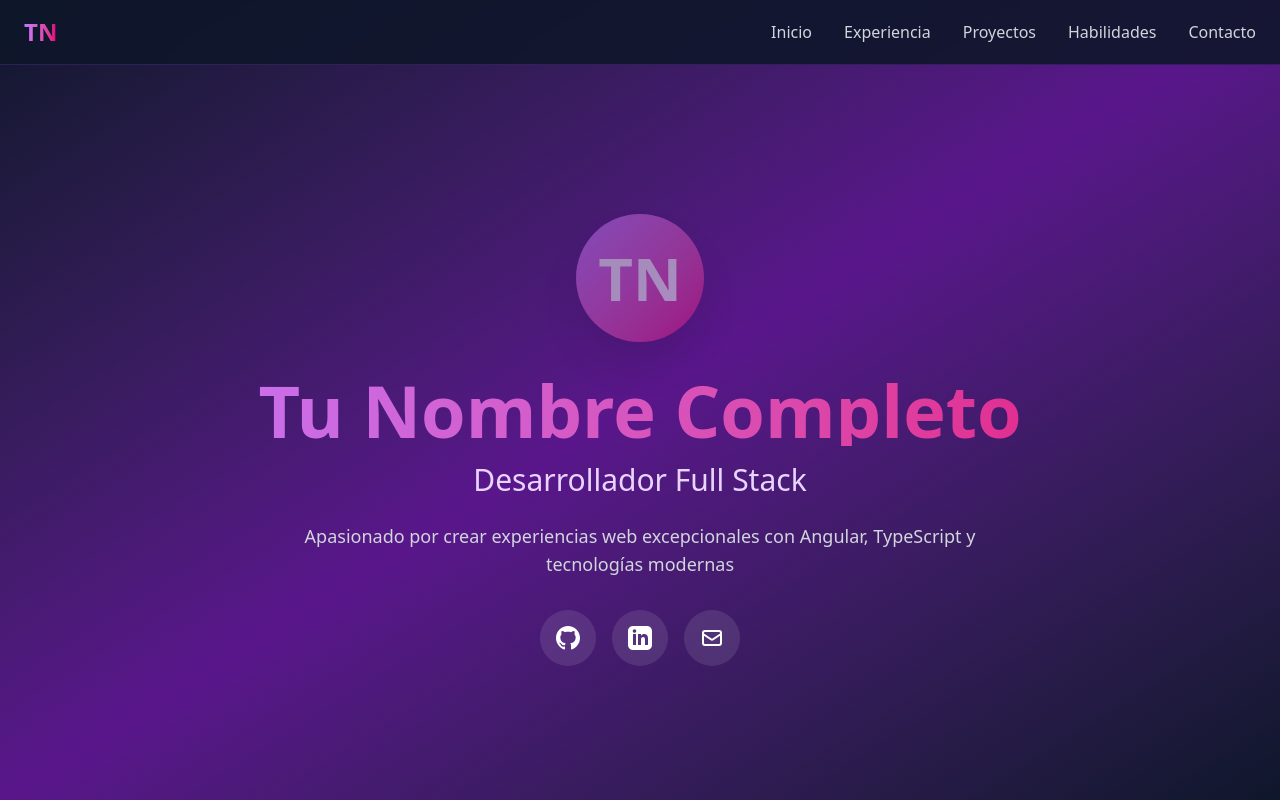
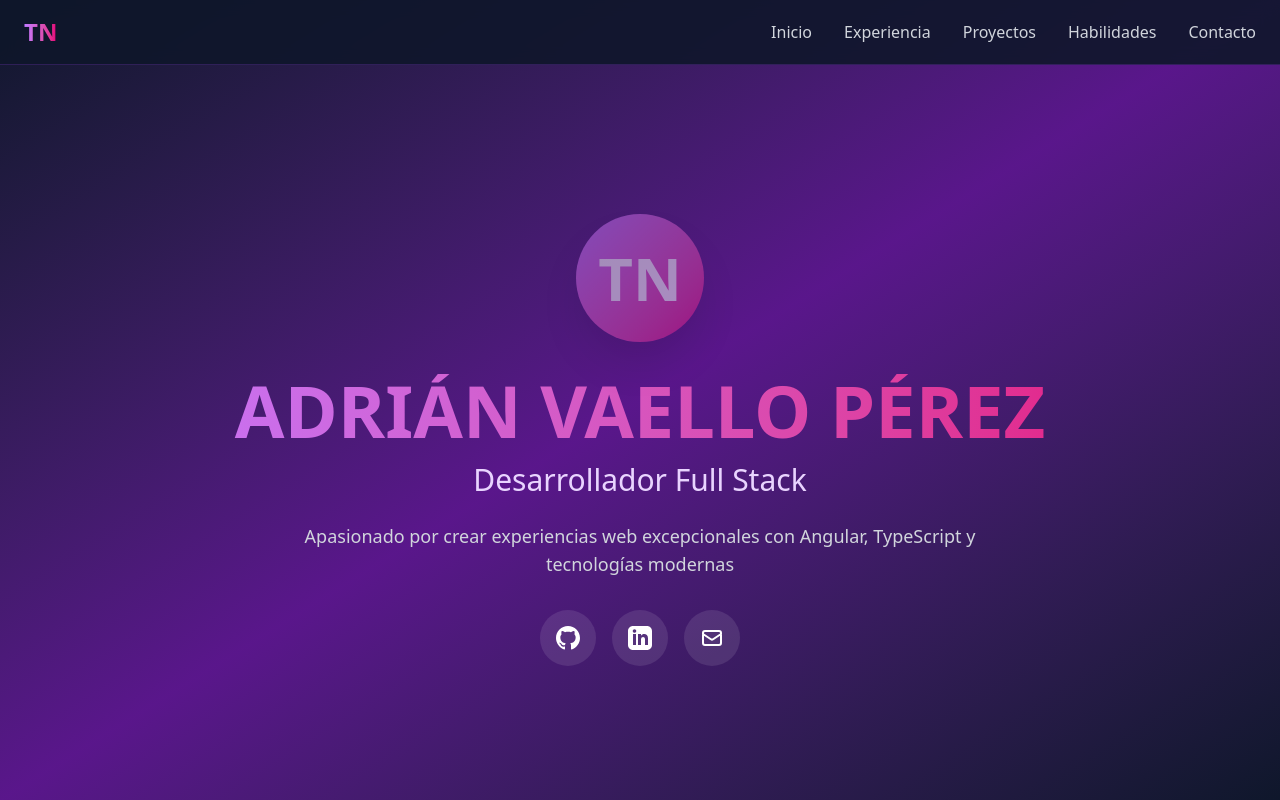
Before and after one commit to AdrianVaello/portfolio-Adrian, an Angular app: page / in a window 1280 px wide. Shown: the top 800 px of the page. Built offline with nearby package versions, Linux system fonts and the light colour scheme.

Commit message:
ACTUALIZACIÓN DE ENLACES

```diff
--- a/src/app/components/hero/hero.html
+++ b/src/app/components/hero/hero.html
@@ -4,7 +4,7 @@
           TN
         </div>
         <h1 class="text-5xl md:text-7xl font-bold bg-clip-text text-transparent bg-gradient-to-r from-purple-400 to-pink-600 mb-4">
-          Tu Nombre Completo
+          ADRIÁN VAELLO PÉREZ
         </h1>
         <p class="text-2xl md:text-3xl text-purple-200 mb-6">
           Desarrollador Full Stack
@@ -13,19 +13,19 @@
           Apasionado por crear experiencias web excepcionales con Angular, TypeScript y tecnologías modernas
         </p>
         <div class="flex gap-4 justify-center">
-          <a href="https://github.com/tuusuario" target="_blank"
+          <a href="https://github.com/AdrianVaello" target="_blank"
              class="p-4 bg-white/10 hover:bg-white/20 rounded-full transition-all hover:scale-110">
             <svg class="w-6 h-6" fill="currentColor" viewBox="0 0 24 24">
               <path d="M12 0c-6.626 0-12 5.373-12 12 0 5.302 3.438 9.8 8.207 11.387.599.111.793-.261.793-.577v-2.234c-3.338.726-4.033-1.416-4.033-1.416-.546-1.387-1.333-1.756-1.333-1.756-1.089-.745.083-.729.083-.729 1.205.084 1.839 1.237 1.839 1.237 1.07 1.834 2.807 1.304 3.492.997.107-.775.418-1.305.762-1.604-2.665-.305-5.467-1.334-5.467-5.931 0-1.311.469-2.381 1.236-3.221-.124-.303-.535-1.524.117-3.176 0 0 1.008-.322 3.301 1.23.957-.266 1.983-.399 3.003-.404 1.02.005 2.047.138 3.006.404 2.291-1.552 3.297-1.23 3.297-1.23.653 1.653.242 2.874.118 3.176.77.84 1.235 1.911 1.235 3.221 0 4.609-2.807 5.624-5.479 5.921.43.372.823 1.102.823 2.222v3.293c0 .319.192.694.801.576 4.765-1.589 8.199-6.086 8.199-11.386 0-6.627-5.373-12-12-12z"/>
             </svg>
           </a>
-          <a href="https://linkedin.com/in/tuusuario" target="_blank"
+          <a href="https://www.linkedin.com/in/adri%C3%A1n-vaello-p%C3%A9rez-552a04205/" target="_blank"
              class="p-4 bg-white/10 hover:bg-white/20 rounded-full transition-all hover:scale-110">
             <svg class="w-6 h-6" fill="currentColor" viewBox="0 0 24 24">
               <path d="M19 0h-14c-2.761 0-5 2.239-5 5v14c0 2.761 2.239 5 5 5h14c2.762 0 5-2.239 5-5v-14c0-2.761-2.238-5-5-5zm-11 19h-3v-11h3v11zm-1.5-12.268c-.966 0-1.75-.79-1.75-1.764s.784-1.764 1.75-1.764 1.75.79 1.75 1.764-.783 1.764-1.75 1.764zm13.5 12.268h-3v-5.604c0-3.368-4-3.113-4 0v5.604h-3v-11h3v1.765c1.396-2.586 7-2.777 7 2.476v6.759z"/>
             </svg>
           </a>
-          <a href="mailto:tu@email.com"
+          <a href="adrianvaello@gmail.com"
              class="p-4 bg-white/10 hover:bg-white/20 rounded-full transition-all hover:scale-110">
             <svg class="w-6 h-6" fill="none" stroke="currentColor" viewBox="0 0 24 24">
               <path stroke-linecap="round" stroke-linejoin="round" stroke-width="2" d="M3 8l7.89 5.26a2 2 0 002.22 0L21 8M5 19h14a2 2 0 002-2V7a2 2 0 00-2-2H5a2 2 0 00-2 2v10a2 2 0 002 2z"/>
```
